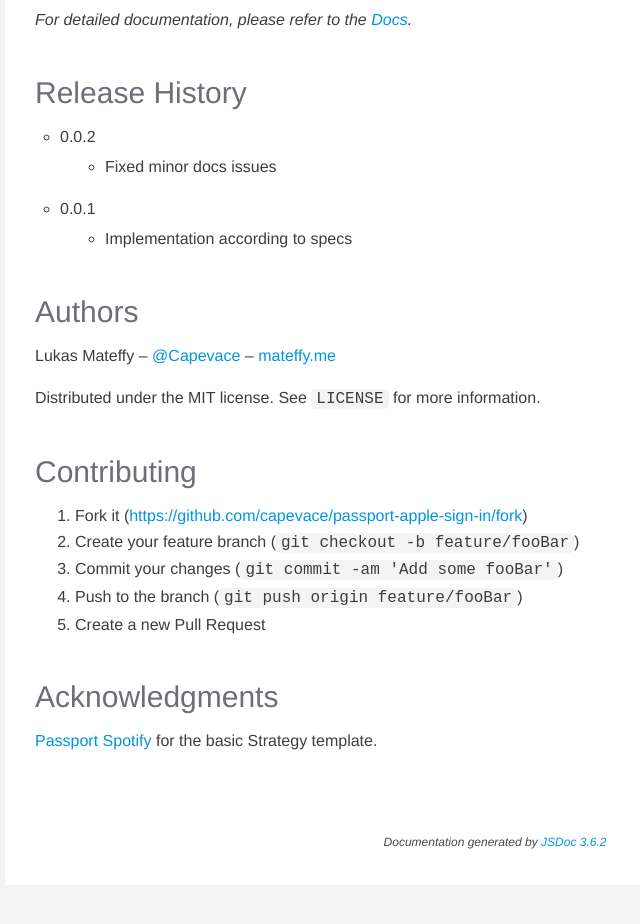
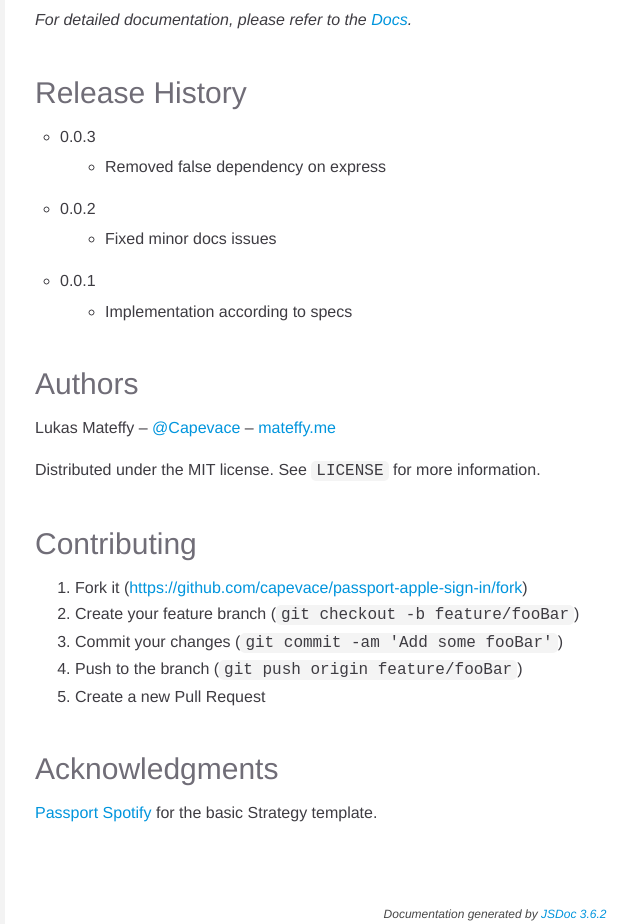
Before and after one commit to Capevace/passport-apple-sign-in, a website: page docs/index.html in a window 1280 px wide. Shown: the part 1500-2424 px from the top of the page, without its empty margins (295-935 px from the left). Before the commit the page ends 2385 px from the top, so only its background shows below. Drawn offline with nearby package versions, Linux system fonts and the light colour scheme; a web font is replaced by a local one.

Commit message:
Updated readme

```diff
--- a/docs/index.html
+++ b/docs/index.html
@@ -125,6 +125,11 @@ passport.use(
 <p><em>For detailed documentation, please refer to the <a href="https://capevace.github.io/passport-apple-sign-in">Docs</a>.</em></p>
 <h2>Release History</h2>
 <ul>
+<li>0.0.3
+<ul>
+<li>Removed false dependency on express</li>
+</ul>
+</li>
 <li>0.0.2
 <ul>
 <li>Fixed minor docs issues</li>
--- a/package.json
+++ b/package.json
@@ -4,7 +4,6 @@
   "description": "Sign In with Apple Strategy for Passport.",
   "main": "lib/index.js",
   "dependencies": {
-    "express": "^4.17.1",
     "passport-oauth": "^1.0.0"
   },
   "devDependencies": {
```
Also changed, not shown: README.md.
